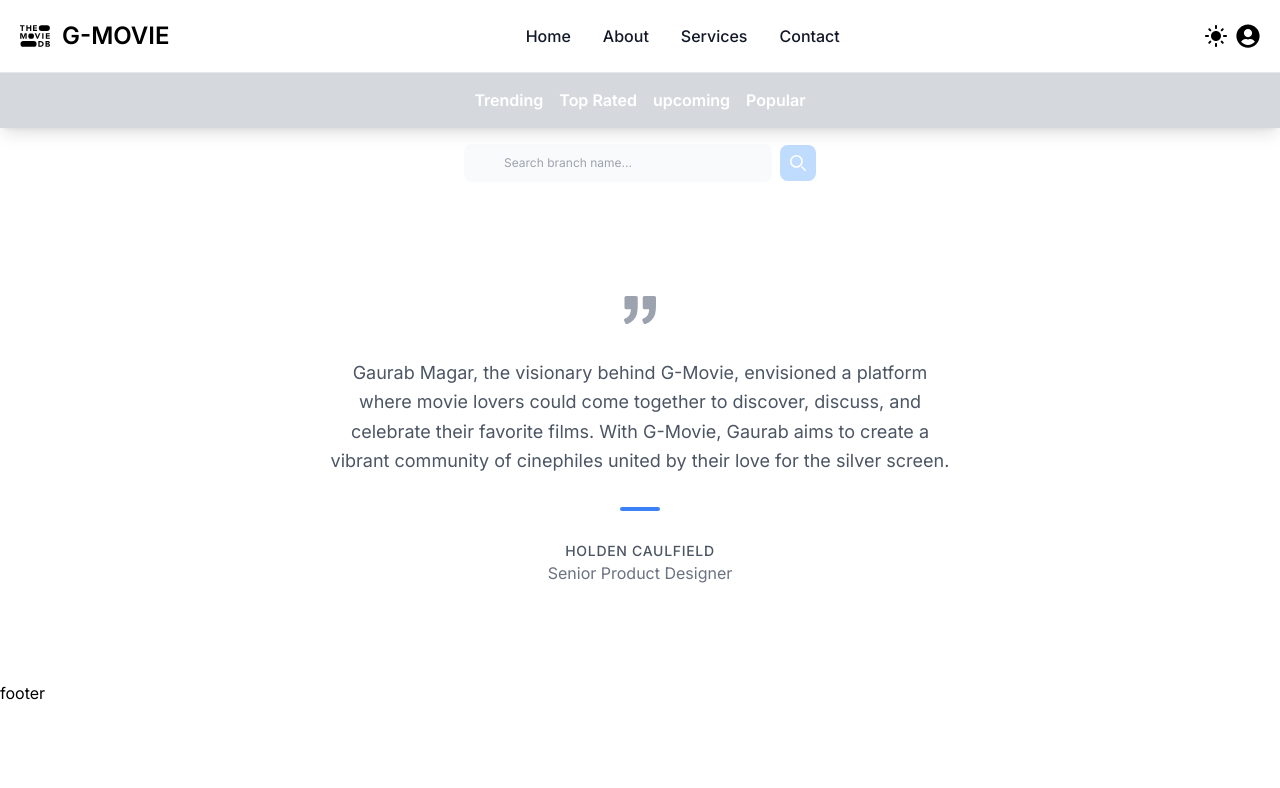
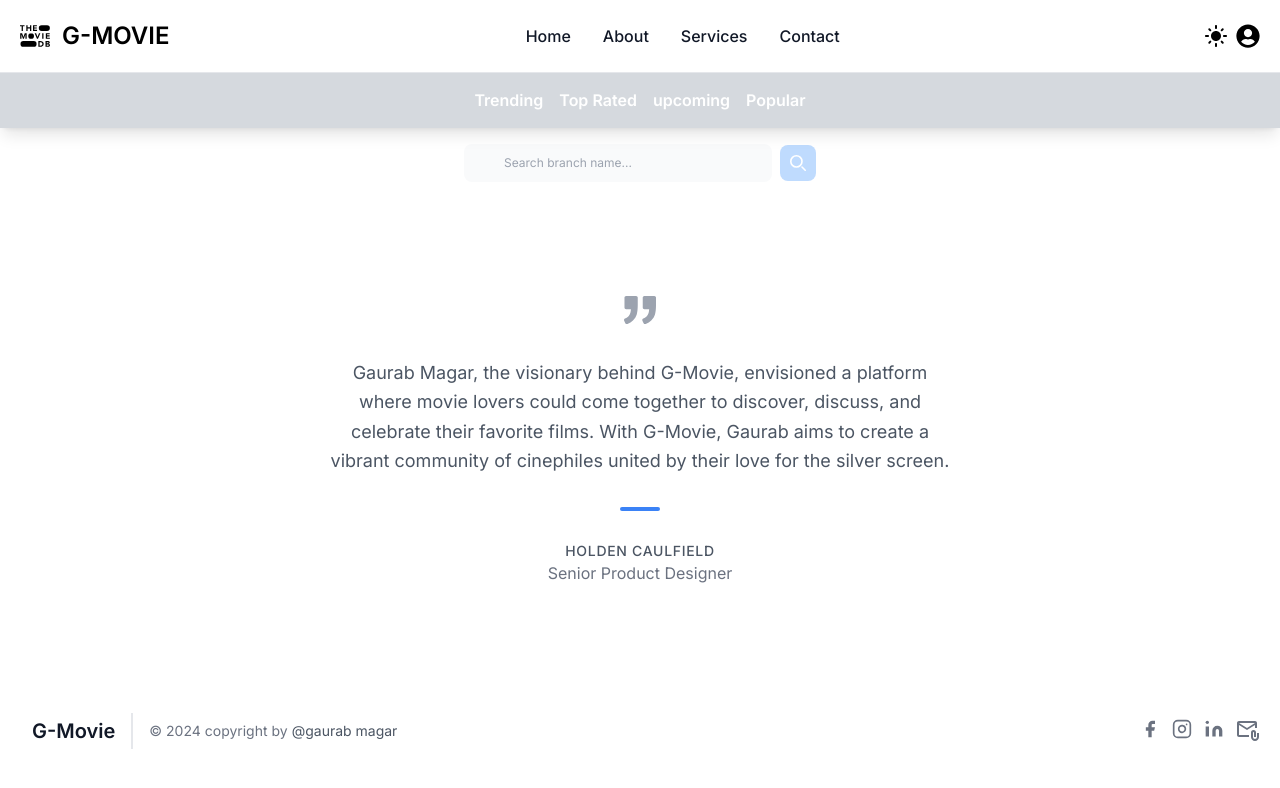
Before and after one commit to gaurab-magar/ImDb, a Next.js app: page /about in a window 1280 px wide. Shown: the top 788 px of the page. Built offline with nearby package versions, Linux system fonts and the light colour scheme.

Commit message:
footer added again for testing

```diff
--- a/src/app/Components/Footer.js
+++ b/src/app/Components/Footer.js
@@ -4,39 +4,38 @@ import { MdOutlineAttachEmail } from "react-icons/md";
 
 const Footer = () => {
   return (
-    <h1>footer</h1>
-//     <footer className="text-gray-600 body-font">
-//   <div className="container px-5 py-8 mx-auto flex items-center sm:flex-row flex-col">
-//     <Link href={'/'} className="flex title-font font-medium items-center md:justify-start justify-center text-gray-900">
-//       <span className="ml-3 text-xl font-semibold dark:text-white">G-Movie</span>
-//     </Link>
-//     <p className="text-sm text-gray-500 sm:ml-4 sm:pl-4 sm:border-l-2 sm:border-gray-200 sm:py-2 sm:mt-0 mt-4">© 2024 copyright by
-//       <Link href={"https://www.facebook.com/people/Gaurab-Magar/pfbid0z4D6SK4knfrboCuSmzQi95MoxvHtAMsndPgVCxBh9DsQmRX9Dgkzeyam6yuwr1fbl"}  target="_blank" className="text-gray-600 ml-1" rel="noopener noreferrer">@gaurab magar</Link>
-//     </p>
-//     <span className="inline-flex sm:ml-auto sm:mt-0 mt-4 justify-center sm:justify-start">
-//       <Link href={"https://www.facebook.com/people/Gaurab-Magar/pfbid0z4D6SK4knfrboCuSmzQi95MoxvHtAMsndPgVCxBh9DsQmRX9Dgkzeyam6yuwr1fbl"}  target="_blank" className="text-gray-500">
-//         <svg fill="currentColor" strokeLinecap="round" strokeLinejoin="round" strokeWidth="2" className="w-5 h-5" viewBox="0 0 24 24">
-//           <path d="M18 2h-3a5 5 0 00-5 5v3H7v4h3v8h4v-8h3l1-4h-4V7a1 1 0 011-1h3z"></path>
-//         </svg>
-//       </Link>
-//       <Link  href={'https://www.instagram.com/gaurab_7o77?igsh=MWQ3YnFkbG5maTN2dA%3D%3D&utm_source=qr '}  target="_blank" className="ml-3 text-gray-500">
-//         <svg fill="none" stroke="currentColor" strokeLinecap="round" strokeLinejoin="round" strokeWidth="2" className="w-5 h-5" viewBox="0 0 24 24">
-//           <rect width="20" height="20" x="2" y="2" rx="5" ry="5"></rect>
-//           <path d="M16 11.37A4 4 0 1112.63 8 4 4 0 0116 11.37zm1.5-4.87h.01"></path>
-//         </svg>
-//       </Link>
-//       <a className="ml-3 text-gray-500">
-//         <svg fill="currentColor" stroke="currentColor" strokeLinecap="round" strokeLinejoin="round" strokeWidth="0" className="w-5 h-5" viewBox="0 0 24 24">
-//           <path stroke="none" d="M16 8a6 6 0 016 6v7h-4v-7a2 2 0 00-2-2 2 2 0 00-2 2v7h-4v-7a6 6 0 016-6zM2 9h4v12H2z"></path>
-//           <circle cx="4" cy="4" r="2" stroke="none"></circle>
-//         </svg>
-//       </a>
-//       <Link href={'mailto:gdikshan10@gmail.com'} className="ml-3 text-2xl text-gray-500">
-//         <MdOutlineAttachEmail />
-//       </Link>
-//     </span>
-//   </div>
-// </footer>
+    <footer className="text-gray-600 body-font">
+  <div className="container px-5 py-8 mx-auto flex items-center sm:flex-row flex-col">
+    <Link href={'/'} className="flex title-font font-medium items-center md:justify-start justify-center text-gray-900">
+      <span className="ml-3 text-xl font-semibold dark:text-white">G-Movie</span>
+    </Link>
+    <p className="text-sm text-gray-500 sm:ml-4 sm:pl-4 sm:border-l-2 sm:border-gray-200 sm:py-2 sm:mt-0 mt-4">© 2024 copyright by
+      <Link href={"https://www.facebook.com/people/Gaurab-Magar/pfbid0z4D6SK4knfrboCuSmzQi95MoxvHtAMsndPgVCxBh9DsQmRX9Dgkzeyam6yuwr1fbl"}  target="_blank" className="text-gray-600 ml-1" rel="noopener noreferrer">@gaurab magar</Link>
+    </p>
+    <span className="inline-flex sm:ml-auto sm:mt-0 mt-4 justify-center sm:justify-start">
+      <Link href={"https://www.facebook.com/people/Gaurab-Magar/pfbid0z4D6SK4knfrboCuSmzQi95MoxvHtAMsndPgVCxBh9DsQmRX9Dgkzeyam6yuwr1fbl"}  target="_blank" className="text-gray-500">
+        <svg fill="currentColor" strokeLinecap="round" strokeLinejoin="round" strokeWidth="2" className="w-5 h-5" viewBox="0 0 24 24">
+          <path d="M18 2h-3a5 5 0 00-5 5v3H7v4h3v8h4v-8h3l1-4h-4V7a1 1 0 011-1h3z"></path>
+        </svg>
+      </Link>
+      <Link  href={'https://www.instagram.com/gaurab_7o77?igsh=MWQ3YnFkbG5maTN2dA%3D%3D&utm_source=qr '}  target="_blank" className="ml-3 text-gray-500">
+        <svg fill="none" stroke="currentColor" strokeLinecap="round" strokeLinejoin="round" strokeWidth="2" className="w-5 h-5" viewBox="0 0 24 24">
+          <rect width="20" height="20" x="2" y="2" rx="5" ry="5"></rect>
+          <path d="M16 11.37A4 4 0 1112.63 8 4 4 0 0116 11.37zm1.5-4.87h.01"></path>
+        </svg>
+      </Link>
+      <a className="ml-3 text-gray-500">
+        <svg fill="currentColor" stroke="currentColor" strokeLinecap="round" strokeLinejoin="round" strokeWidth="0" className="w-5 h-5" viewBox="0 0 24 24">
+          <path stroke="none" d="M16 8a6 6 0 016 6v7h-4v-7a2 2 0 00-2-2 2 2 0 00-2 2v7h-4v-7a6 6 0 016-6zM2 9h4v12H2z"></path>
+          <circle cx="4" cy="4" r="2" stroke="none"></circle>
+        </svg>
+      </a>
+      <Link href={'mailto:gdikshan10@gmail.com'} className="ml-3 text-2xl text-gray-500">
+        <MdOutlineAttachEmail />
+      </Link>
+    </span>
+  </div>
+</footer>
   )
 }
 
```
